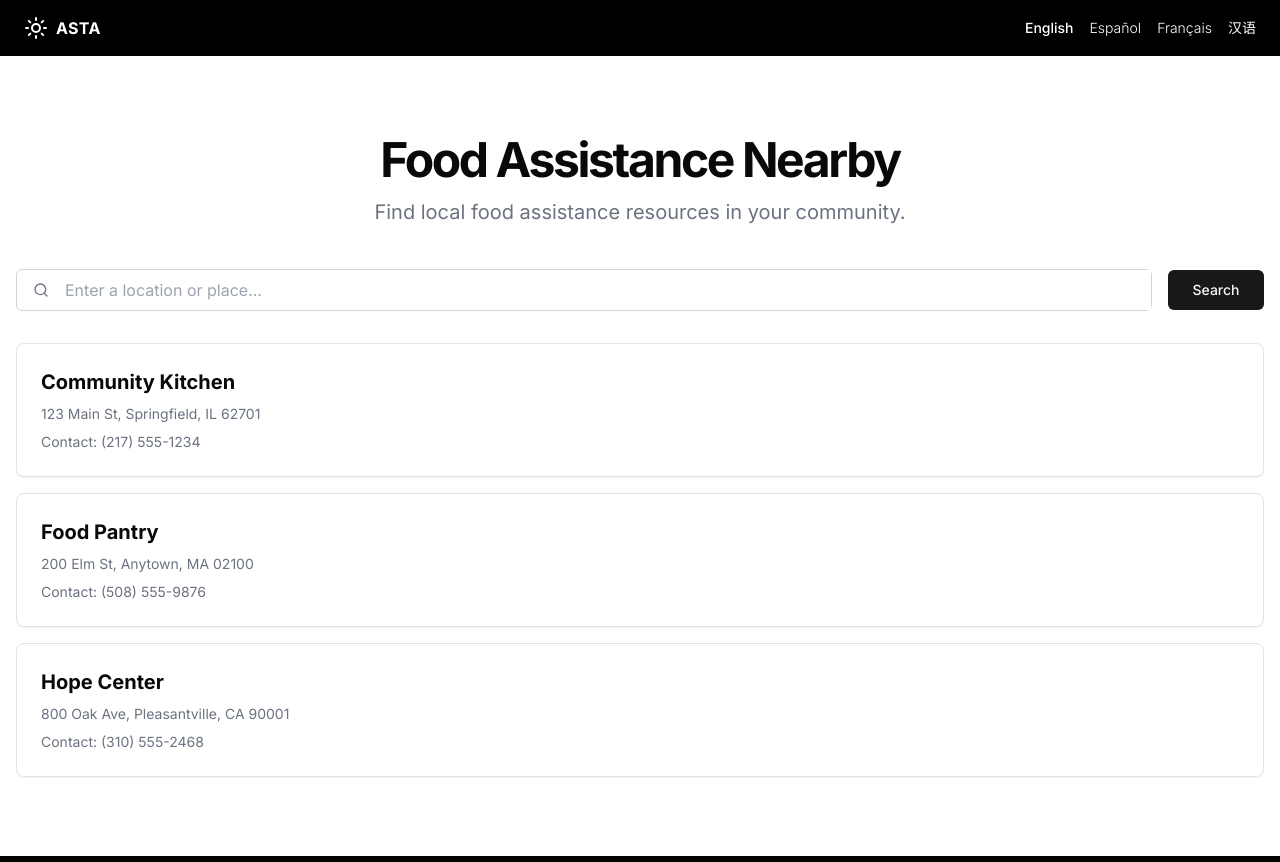
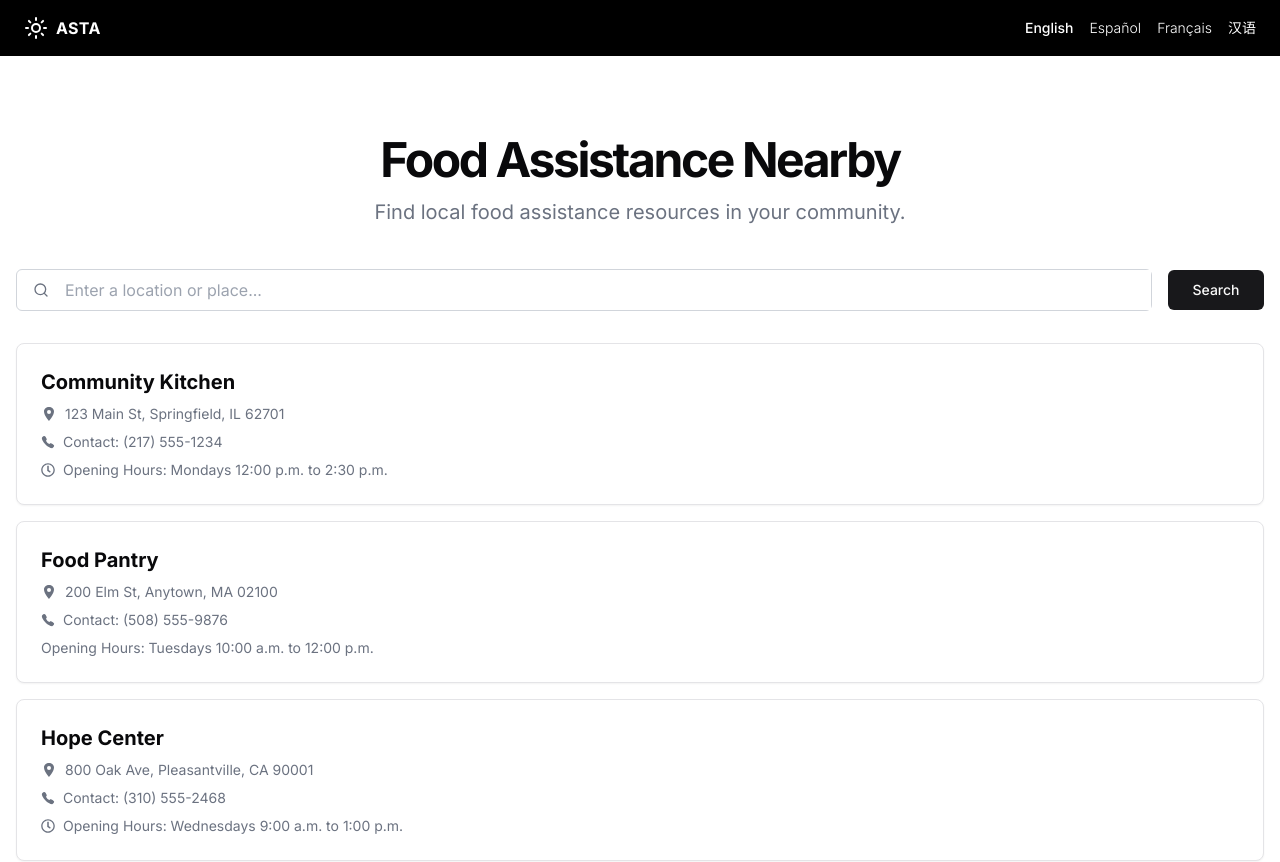
Before and after one commit to Y-ZR/ASTA, a Next.js app: page /food in a window 1280 px wide. Shown: the top 862 px of the page. Built offline with nearby package versions, Linux system fonts and the light colour scheme.

Commit message:
added icons for location cards

```diff
--- a/src/app/food/page.js
+++ b/src/app/food/page.js
@@ -1,12 +1,14 @@
-import { Label } from "@/components/ui/label"
-import { Input } from "@/components/ui/input"
 import { Button } from "@/components/ui/button"
 import { CardContent, Card } from "@/components/ui/card"
 import { FiSearch } from 'react-icons/fi';
+import { FaRegClock } from 'react-icons/fa';
+import { IoLocationSharp } from "react-icons/io5";
+import { IoCall } from "react-icons/io5";
+
 
 export default function Component() {
   return (
-    <div className="flex flex-col min-h-screen">
+    <div className="flex flex-col min-h-screen mb-12">
       <header className="py-10 mt-10">
         <div className="container px-4 text-center">
           <div className="space-y-3">
@@ -42,33 +44,49 @@ export default function Component() {
           <ul className="grid gap-4">
             <li>
               <Card>
-                <CardContent className="p-4 md:p-6">
+              <CardContent className="p-4 md:p-6 flex">
                   <div className="space-y-2">
-                    <h3 className="text-xl font-bold">Community Kitchen</h3>
-                    <p className="text-sm text-gray-500">123 Main St, Springfield, IL 62701</p>
-                    <p className="text-sm text-gray-500">Contact: (217) 555-1234</p>
+                    <h3 className="text-xl font-bold flex items-center">Community Kitchen</h3>
+                    <p className="text-sm text-gray-500 flex items-center"><IoLocationSharp className="mr-2 w-4 h-4"/>123 Main St, Springfield, IL 62701</p>
+                    <p className="text-sm text-gray-500 flex items-center"><IoCall className="mr-2"/>Contact: (217) 555-1234</p>
+                    <p className="text-sm text-gray-500 flex items-center"><FaRegClock className="mr-2"/>Opening Hours: Mondays 12:00 p.m. to 2:30 p.m.</p>
                   </div>
                 </CardContent>
               </Card>
             </li>
             <li>
               <Card>
-                <CardContent className="p-4 md:p-6">
+                <CardContent className="p-4 md:p-6 flex">
                   <div className="space-y-2">
-                    <h3 className="text-xl font-bold">Food Pantry</h3>
-                    <p className="text-sm text-gray-500">200 Elm St, Anytown, MA 02100</p>
-                    <p className="text-sm text-gray-500">Contact: (508) 555-9876</p>
+                    <h3 className="text-xl font-bold flex items-center">Food Pantry</h3>
+                    <p className="text-sm text-gray-500 flex items-center"><IoLocationSharp className="mr-2 w-4 h-4"/>200 Elm St, Anytown, MA 02100</p>
+                    <p className="text-sm text-gray-500 flex items-center"><IoCall className="mr-2"/>Contact: (508) 555-9876</p>
+                    <p className="text-sm text-gray-500 flex items-center">Opening Hours: Tuesdays 10:00 a.m. to 12:00 p.m.</p>
+                  </div>
+
+                </CardContent>
+              </Card>
+            </li>
+            <li>
+              <Card>
+                <CardContent className="p-4 md:p-6 flex">
+                  <div className="space-y-2">
+                    <h3 className="text-xl font-bold flex items-center">Hope Center</h3>
+                    <p className="text-sm text-gray-500 flex items-center"><IoLocationSharp className="mr-2 w-4 h-4"/>800 Oak Ave, Pleasantville, CA 90001</p>
+                    <p className="text-sm text-gray-500 flex items-center"><IoCall className="mr-2"/>Contact: (310) 555-2468</p>
+                    <p className="text-sm text-gray-500 flex items-center"><FaRegClock className="mr-2"/>Opening Hours: Wednesdays 9:00 a.m. to 1:00 p.m.</p>
                   </div>
                 </CardContent>
               </Card>
             </li>
             <li>
               <Card>
-                <CardContent className="p-4 md:p-6">
+                <CardContent className="p-4 md:p-6 flex">
                   <div className="space-y-2">
-                    <h3 className="text-xl font-bold">Hope Center</h3>
-                    <p className="text-sm text-gray-500">800 Oak Ave, Pleasantville, CA 90001</p>
-                    <p className="text-sm text-gray-500">Contact: (310) 555-2468</p>
+                    <h3 className="text-xl font-bold flex items-center">Community Food Bank</h3>
+                    <p className="text-sm text-gray-500 flex items-center"><IoLocationSharp className="mr-2 w-4 h-4"/>500 Maple St, Rivertown, NY 10010</p>
+                    <p className="text-sm text-gray-500 flex items-center"><IoCall className="mr-2"/>Contact: (212) 555-3698</p>
+                    <p className="text-sm text-gray-500 flex items-center"><FaRegClock className="mr-2"/>Opening Hours: Thursdays 11:00 a.m. to 3:00 p.m.</p>
                   </div>
                 </CardContent>
               </Card>
--- a/src/components/header.js
+++ b/src/components/header.js
@@ -5,7 +5,7 @@ export default function Header() {
     <header className="bg-black">
       <div className="container px-4 lg:px-6 py-4">
         <div className="flex items-center justify-between text-white">
-          <Link className="flex items-center space-x-2" href="#">
+          <Link className="flex items-center space-x-2" href="/">
             <SunIcon className="h-6 w-6" />
             <span className="font-bold tracking-wide">ASTA</span>
           </Link>
```
